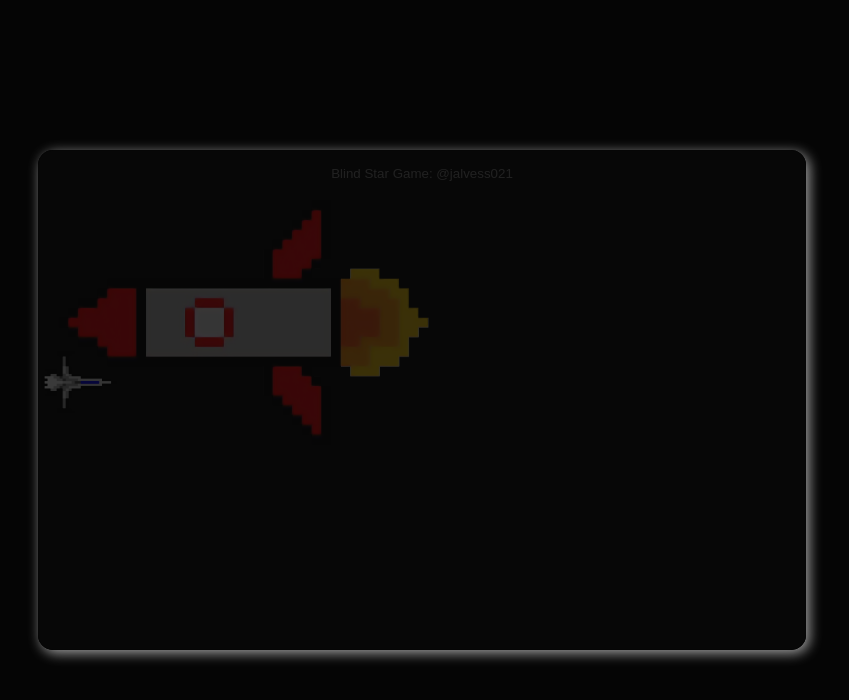
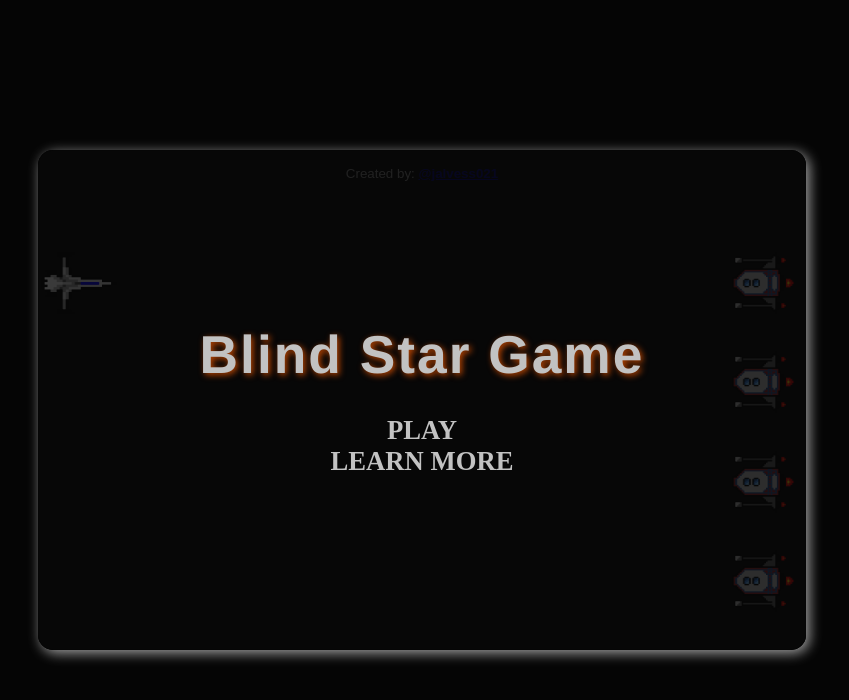
Before and after one commit to jalvess021/BlindStars, a plain HTML site: page index.html in a window 1280 px wide. Shown: the whole page, without its empty margins (218-1067 px from the left). Drawn offline with Linux system fonts and the light colour scheme.

Commit message:
alterações dos elementos

```diff
--- a/index.html
+++ b/index.html
@@ -7,16 +7,32 @@
     <link rel="stylesheet" href="view/css/main.css">
     <title>Blind Stars Game </title>
 </head>
-<body >
+<body draggable="false" unselectable="on">
     <main class='container-stars'>
-        <h3 class='info-game'>Blind Star Game: @jalvess021 </h3>
+        <h3 class='info-game'>Created by: <a href="https://github.com/jalvess021">@jalvess021</a></h3>
         <div class="div-plane">
-            <img id='plane' src="view/img/plane.png" alt="plane" draggable="false">
+            <img id='plane' class='plane-move' src="view/img/plane.png" alt="plane" draggable="false">
+            <!--  <div class="fire"></div>-->
         </div>
-        <img id='rocket' src="view/img/rocket.png" alt="rocket" draggable="false">
+        <div class="div-lancer">
+            <img class='lancer' src="view/img/lancer.png" alt="lancer" draggable="false">
+            <img class='lancer' src="view/img/lancer.png" alt="lancer" draggable="false">
+            <img class='lancer' src="view/img/lancer.png" alt="lancer" draggable="false">
+            <img class='lancer' src="view/img/lancer.png" alt="lancer" draggable="false">
+        </div>
+        <div class="div-rocket">
+             <!--<img class='rocket' src="view/img/rocket.png" alt="rocket" draggable="false">-->
+              <img class='rocket rocket-top' src="view/img/rocket.png" alt="rocket" draggable="false">
+              <img class='rocket rocket-mid-top' src="view/img/rocket.png" alt="rocket" draggable="false">
+              <img class='rocket rocket-mid-low' src="view/img/rocket.png" alt="rocket" draggable="false">
+              <img class='rocket rocket-low' src="view/img/rocket.png" alt="rocket" draggable="false">
+        </div>
     </main>
     <section class="message-box">
-
+        <h1>Blind Star Game</h1>
+        <h4 id="play">Play</h4>
+        <h4 id="rules">Learn more</h4>
     </section>
 </body>
+<script src="view/js/main.js"></script>
 </html>
```
